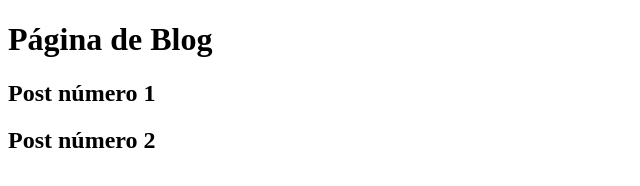
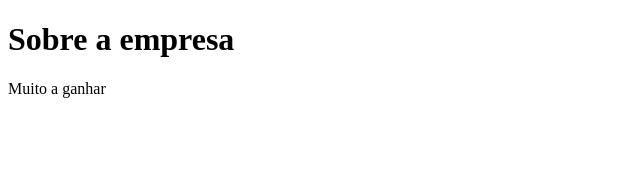
Before and after one commit to nicholasbirochi/Git-GitHub-Practice-Repository, a plain HTML site: page Sobre.html in a window 1280 px wide. Shown: the whole page, without its empty margins (0-640 px from the left). Drawn offline with Linux system fonts and the light colour scheme.

Commit message:
chore: apply updates

```diff
--- a/Sobre.html
+++ b/Sobre.html
@@ -6,8 +6,7 @@
     <title>Document</title>
 </head>
 <body>
-    <h1>Página de Blog</h1>
-    <h2>Post número 1</h2>
-    <h2>Post número 2</h2>
+    <h1>Sobre a empresa</h1>
+    <p>Muito a ganhar</p>
 </body>
 </html>
```
Also changed, not shown: index.html (+1 -0 lines).
